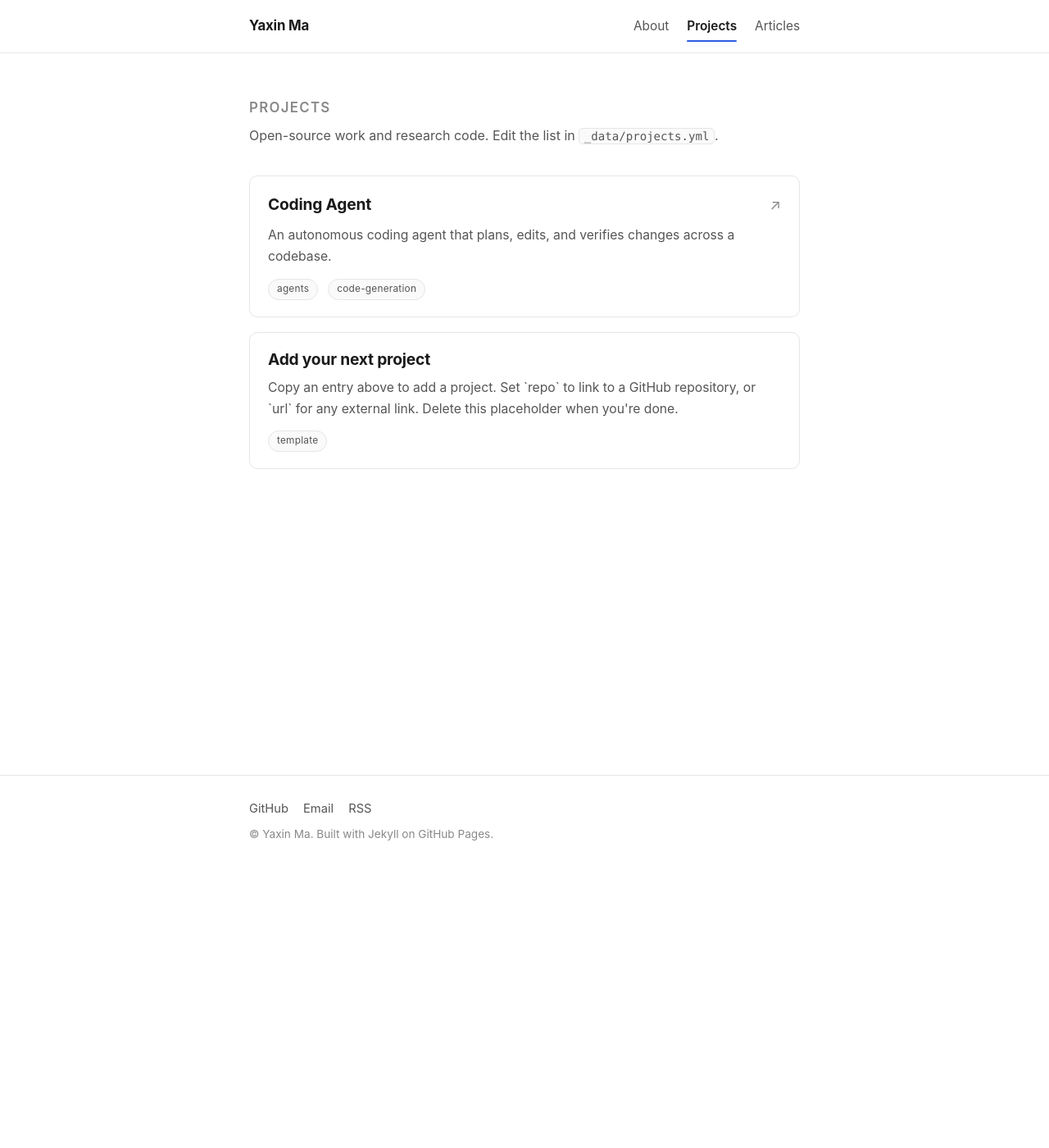
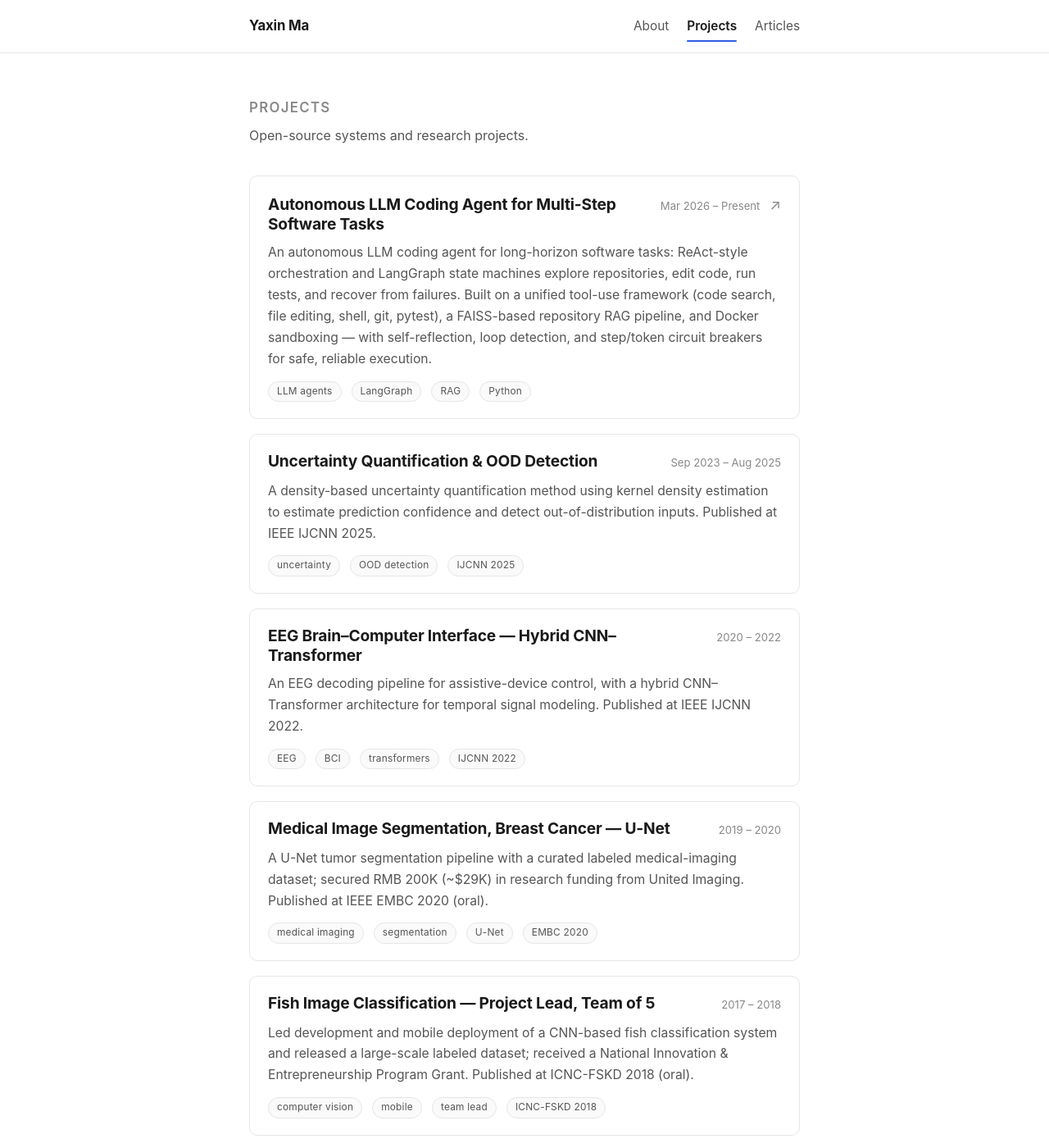
Before and after one commit to voidwalker-M/voidwalker-M.github.io, a Jekyll site: the page built from projects.html, in a window 1280 px wide and 1400 px high. Shown: the whole window at 82% size. Built offline with Jekyll 4.4.1, drawn with Linux system fonts in a browser that asks for light colours.

Commit message:
Update About and Projects from resume

```diff
--- a/_config.yml
+++ b/_config.yml
@@ -5,8 +5,8 @@
 
 # --- Who you are -------------------------------------------------
 name: "Yaxin Ma"
-tagline: "Researcher working on agents and how they think."
-email: "myaxinma@gmail.com"
+tagline: "Ph.D. student at the University of Florida working on trustworthy LLMs and agents."
+email: "yaxinma@ufl.edu"
 
 # Your GitHub username. Project links and the site URL derive from this.
 github_username: "voidwalker-M"
@@ -14,7 +14,7 @@ github_username: "voidwalker-M"
 # Optional extra links (leave blank "" to hide any of them)
 google_scholar: ""        # e.g. "https://scholar.google.com/citations?user=XXXX"
 twitter: ""               # e.g. "https://twitter.com/handle"
-linkedin: ""              # e.g. "https://www.linkedin.com/in/handle"
+linkedin: "https://www.linkedin.com/in/yaxin-ma"
 
 # --- Site URL ----------------------------------------------------
 # For a personal site, create a GitHub repo named  <username>.github.io
@@ -30,7 +30,7 @@ baseurl: ""
 
 # --- Build settings (you normally don't need to touch these) -----
 title: "Yaxin Ma"
-description: "Personal site of Yaxin Ma — projects and notes on how agents think."
+description: "Yaxin Ma — Ph.D. student at the University of Florida working on trustworthy LLMs and agents, evaluation, and uncertainty quantification."
 permalink: /articles/:year/:month/:day/:title/
 
 plugins:
--- a/_data/projects.yml
+++ b/_data/projects.yml
@@ -3,26 +3,41 @@
 #  Each entry becomes a card in the Projects section.
 #
 #  - name:  display title
+#  - date:  optional timeframe shown on the right (e.g. "Mar 2026 – Present")
 #  - repo:  the GitHub repo name (links to github.com/<username>/<repo>).
 #           Leave blank ("") and use `url:` instead for a non-GitHub link.
-#  - url:   optional custom link (overrides the repo link if set)
+#  - url:   optional custom link (overrides the repo link if set) — e.g. a paper.
 #  - description: one or two sentences
 #  - tags:  optional list of keywords shown as small labels
 # =============================================================
 
-- name: "Coding Agent"
+- name: "Autonomous LLM Coding Agent for Multi-Step Software Tasks"
+  date: "Mar 2026 – Present"
   repo: "coding_agent"
-  description: "An autonomous coding agent that plans, edits, and verifies changes across a codebase."
-  tags: ["agents", "code-generation"]
+  description: "An autonomous LLM coding agent for long-horizon software tasks: ReAct-style orchestration and LangGraph state machines explore repositories, edit code, run tests, and recover from failures. Built on a unified tool-use framework (code search, file editing, shell, git, pytest), a FAISS-based repository RAG pipeline, and Docker sandboxing — with self-reflection, loop detection, and step/token circuit breakers for safe, reliable execution."
+  tags: ["LLM agents", "LangGraph", "RAG", "Python"]
 
-# Forge Agent is not on GitHub yet — once you push it, uncomment and set the repo name.
-# - name: "Forge Agent"
-#   repo: "forge-agent"
-#   description: "Experimental framework for building and orchestrating tool-using LLM agents."
-#   tags: ["agents", "orchestration", "tooling"]
+- name: "Uncertainty Quantification & OOD Detection"
+  date: "Sep 2023 – Aug 2025"
+  # Add a paper link here when ready, e.g. url: "https://ieeexplore.ieee.org/document/XXXXXXX"
+  url: ""
+  description: "A density-based uncertainty quantification method using kernel density estimation to estimate prediction confidence and detect out-of-distribution inputs. Published at IEEE IJCNN 2025."
+  tags: ["uncertainty", "OOD detection", "IJCNN 2025"]
 
-- name: "Add your next project"
-  repo: ""
+- name: "EEG Brain–Computer Interface — Hybrid CNN–Transformer"
+  date: "2020 – 2022"
   url: ""
-  description: "Copy an entry above to add a project. Set `repo` to link to a GitHub repository, or `url` for any external link. Delete this placeholder when you're done."
-  tags: ["template"]
+  description: "An EEG decoding pipeline for assistive-device control, with a hybrid CNN–Transformer architecture for temporal signal modeling. Published at IEEE IJCNN 2022."
+  tags: ["EEG", "BCI", "transformers", "IJCNN 2022"]
+
+- name: "Medical Image Segmentation, Breast Cancer — U-Net"
+  date: "2019 – 2020"
+  url: ""
+  description: "A U-Net tumor segmentation pipeline with a curated labeled medical-imaging dataset; secured RMB 200K (~$29K) in research funding from United Imaging. Published at IEEE EMBC 2020 (oral)."
+  tags: ["medical imaging", "segmentation", "U-Net", "EMBC 2020"]
+
+- name: "Fish Image Classification — Project Lead, Team of 5"
+  date: "2017 – 2018"
+  url: ""
+  description: "Led development and mobile deployment of a CNN-based fish classification system and released a large-scale labeled dataset; received a National Innovation & Entrepreneurship Program Grant. Published at ICNC-FSKD 2018 (oral)."
+  tags: ["computer vision", "mobile", "team lead", "ICNC-FSKD 2018"]
--- a/assets/css/style.css
+++ b/assets/css/style.css
@@ -112,7 +112,9 @@ main.wrap { padding-top: 56px; padding-bottom: 72px; min-height: 60vh; }
 
 .about { margin-bottom: 56px; }
 .about p { margin: 0 0 18px; }
-.edit-note { margin: 0; }
+.about-list { margin: 0 0 18px; padding-left: 1.3em; }
+.about-list li { margin: 7px 0; }
+.about-subhead { font-size: 1.05rem; margin: 30px 0 10px; }
 
 section + section { margin-top: 8px; }
 .latest { margin-top: 12px; }
@@ -135,10 +137,12 @@ section + section { margin-top: 8px; }
   border-color: var(--accent-dim);
   box-shadow: 0 4px 18px rgba(45,91,227,0.08);
 }
-.project-top { display: flex; align-items: baseline; justify-content: space-between; gap: 12px; }
-.project-name { font-size: 1.2rem; margin: 0; }
+.project-top { display: flex; align-items: baseline; justify-content: space-between; gap: 14px; }
+.project-name { font-size: 1.2rem; margin: 0; flex: 1; min-width: 0; }
 .project-name a { color: var(--ink); }
 .project-name a:hover { color: var(--accent); text-decoration: none; }
+.project-top-right { display: flex; align-items: baseline; gap: 12px; flex-shrink: 0; white-space: nowrap; }
+.project-date { color: var(--ink-faint); font-size: 0.82rem; }
 .project-repo-link { color: var(--ink-faint); font-size: 1.1rem; }
 .project-repo-link:hover { color: var(--accent); text-decoration: none; }
 .project-desc { color: var(--ink-soft); margin: 10px 0 0; font-size: 0.98rem; }
@@ -209,4 +213,6 @@ section + section { margin-top: 8px; }
   .post-item { grid-template-columns: 1fr; gap: 6px; }
   .post-date { padding-top: 0; }
   main.wrap { padding-top: 40px; }
+  .project-top { flex-wrap: wrap; gap: 4px 12px; }
+  .project-top-right { width: 100%; }
 }
--- a/projects.html
+++ b/projects.html
@@ -7,7 +7,7 @@ description: "Open-source projects and research code by Yaxin Ma."
 
 <section class="page-head">
   <h1 class="section-title">Projects</h1>
-  <p class="page-lead">Open-source work and research code. Edit the list in <code>_data/projects.yml</code>.</p>
+  <p class="page-lead">Open-source systems and research projects.</p>
 </section>
 
 <ul class="project-grid">
@@ -23,7 +23,10 @@ description: "Open-source projects and research code by Yaxin Ma."
       <h2 class="project-name">
         {% if link and link != '' %}<a href="{{ link }}">{{ project.name }}</a>{% else %}{{ project.name }}{% endif %}
       </h2>
-      {% if link and link != '' %}<a class="project-repo-link" href="{{ link }}" aria-label="Open {{ project.name }} on GitHub">↗</a>{% endif %}
+      <div class="project-top-right">
+        {% if project.date and project.date != '' %}<span class="project-date">{{ project.date }}</span>{% endif %}
+        {% if link and link != '' %}<a class="project-repo-link" href="{{ link }}" aria-label="Open {{ project.name }}">↗</a>{% endif %}
+      </div>
     </div>
     <p class="project-desc">{{ project.description }}</p>
     {% if project.tags and project.tags.size > 0 %}
```
Also changed, not shown: index.html (+25 -12 lines).
